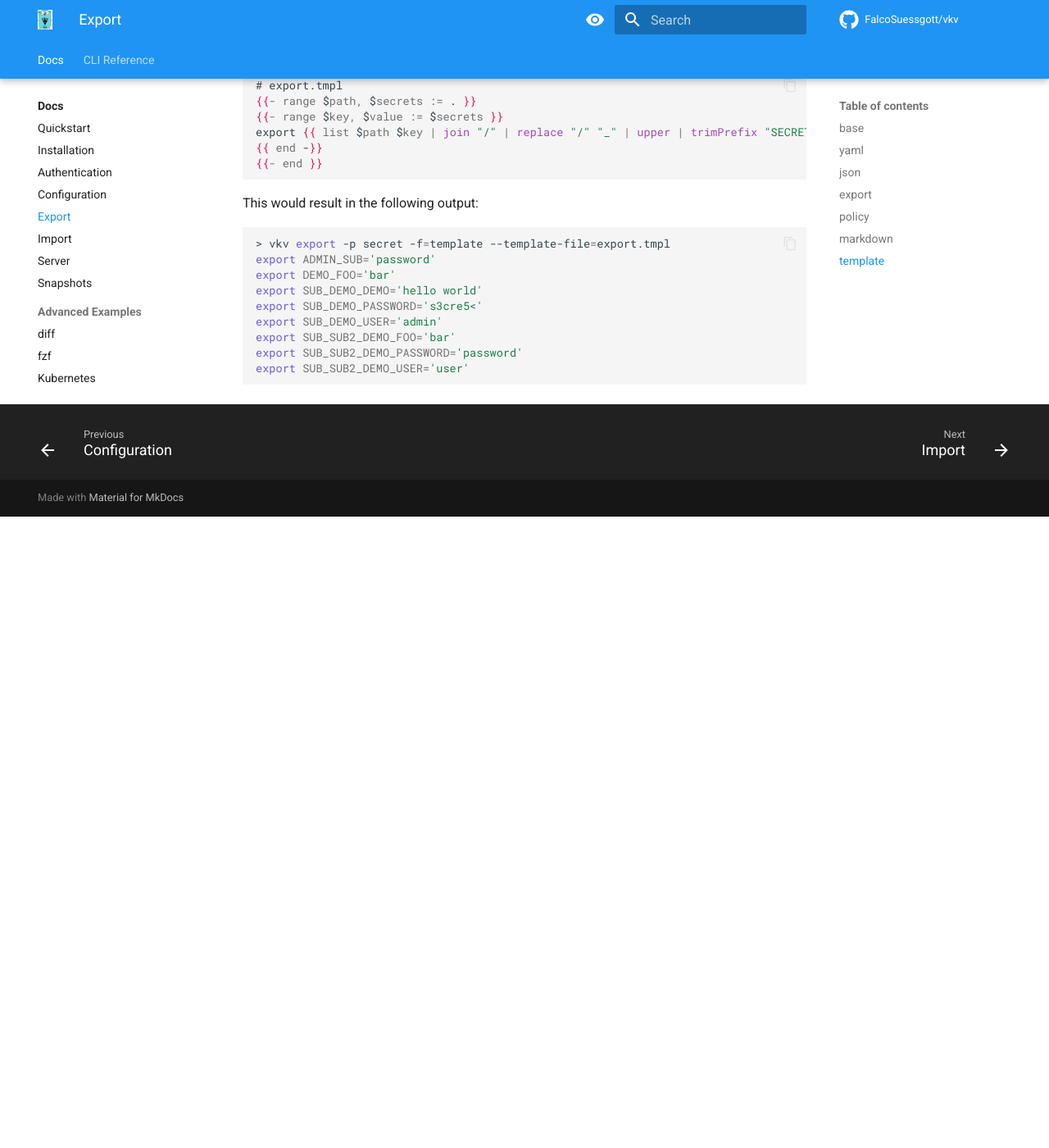
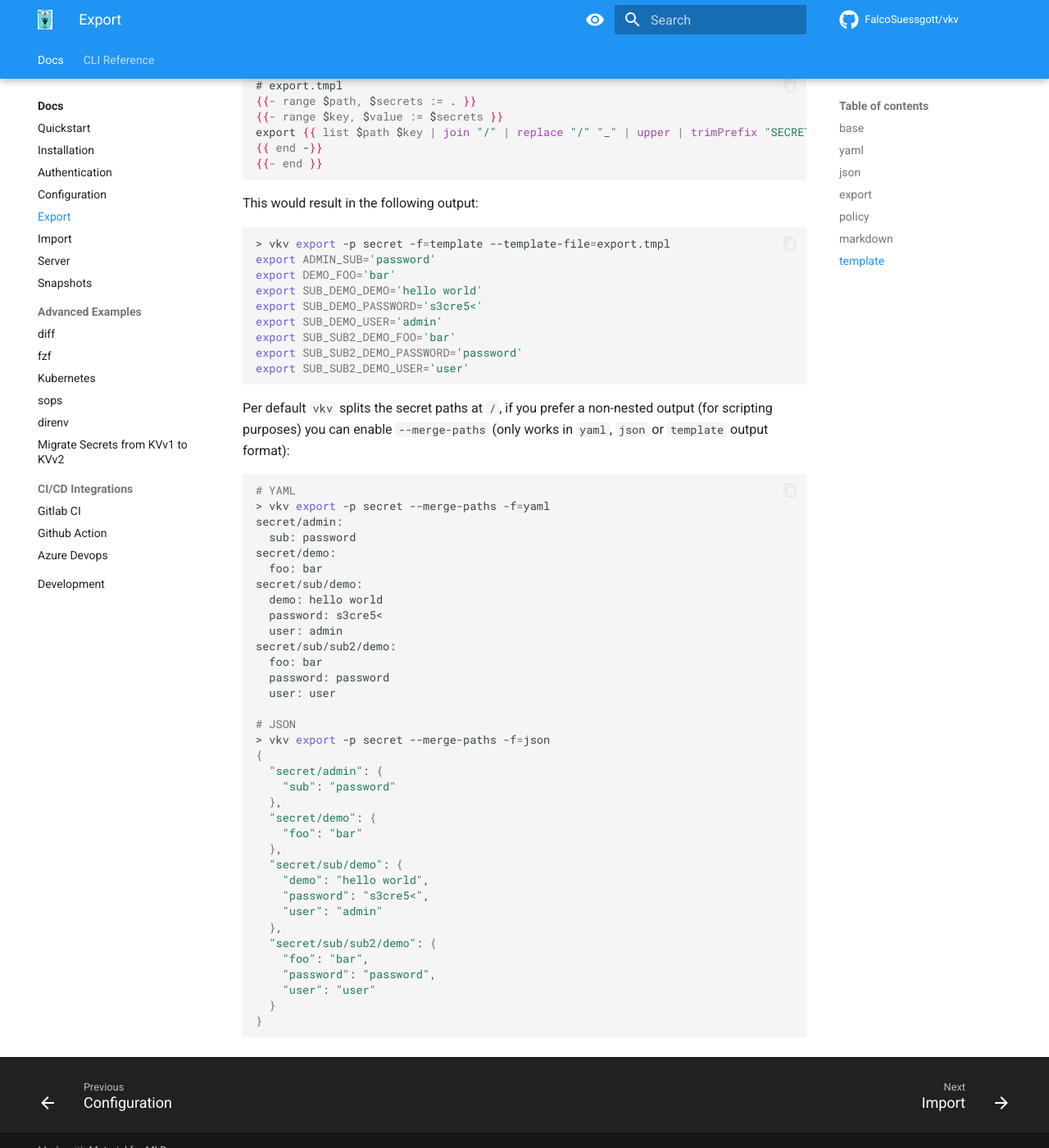
Before and after one commit to FalcoSuessgott/vkv, an MkDocs documentation site: the page built from docs/export.md, in a window 1280 px wide and 1400 px high, scrolled down 3476 px. Shown: the whole window at 82% size. Built offline with MkDocs 1.6.1 and Material for MkDocs 9.7.7, drawn with Linux system fonts in a browser that asks for light colours; comment, search, counter and statistics services are not loaded; before the commit the page ends 4106 px from its top, so only the background shows below that.

````diff
--- a/docs/export.md
+++ b/docs/export.md
@@ -168,3 +168,43 @@
 export SUB_SUB2_DEMO_PASSWORD='password'
 export SUB_SUB2_DEMO_USER='user'
 ```
+
+Per default `vkv` splits the secret paths at `/`, if you prefer a non-nested output (for scripting purposes) you can enable `--merge-paths` (only works in `yaml`, `json` or `template` output format):
+
+```bash
+# YAML
+> vkv export -p secret --merge-paths -f=yaml
+secret/admin:
+  sub: password
+secret/demo:
+  foo: bar
+secret/sub/demo:
+  demo: hello world
+  password: s3cre5<
+  user: admin
+secret/sub/sub2/demo:
+  foo: bar
+  password: password
+  user: user
+
+# JSON
+> vkv export -p secret --merge-paths -f=json
+{
+  "secret/admin": {
+    "sub": "password"
+  },
+  "secret/demo": {
+    "foo": "bar"
+  },
+  "secret/sub/demo": {
+    "demo": "hello world",
+    "password": "s3cre5<",
+    "user": "admin"
+  },
+  "secret/sub/sub2/demo": {
+    "foo": "bar",
+    "password": "password",
+    "user": "user"
+  }
+}
+```
````
Also changed, not shown: 3 other files.
